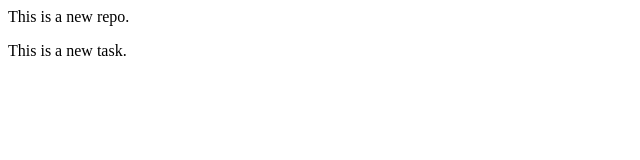
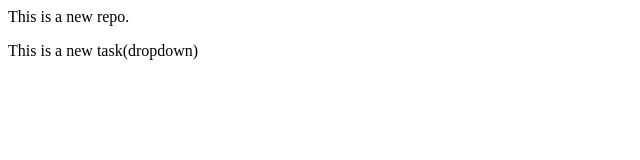
Before and after one commit to anandtrambadiya/local_repo, a plain HTML site: page index.html in a window 1280 px wide. Shown: the full height of the page, 0-640 px from the left. Drawn offline with Linux system fonts and the light colour scheme.

Commit message:
add dropdown

```diff
--- a/index.html
+++ b/index.html
@@ -1,2 +1,2 @@
 <p>This is a new repo.</p>
-<p>This is a new task.</p>
+<p>This is a new task(dropdown)</p>
```
